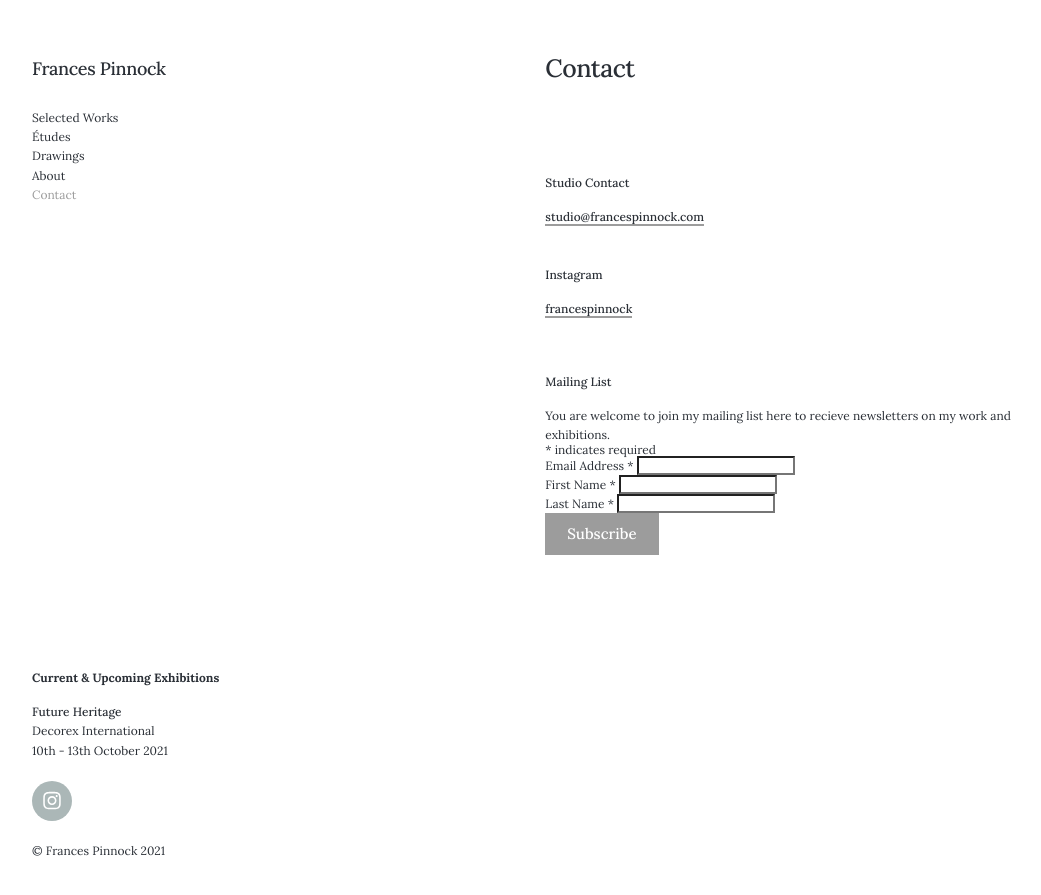
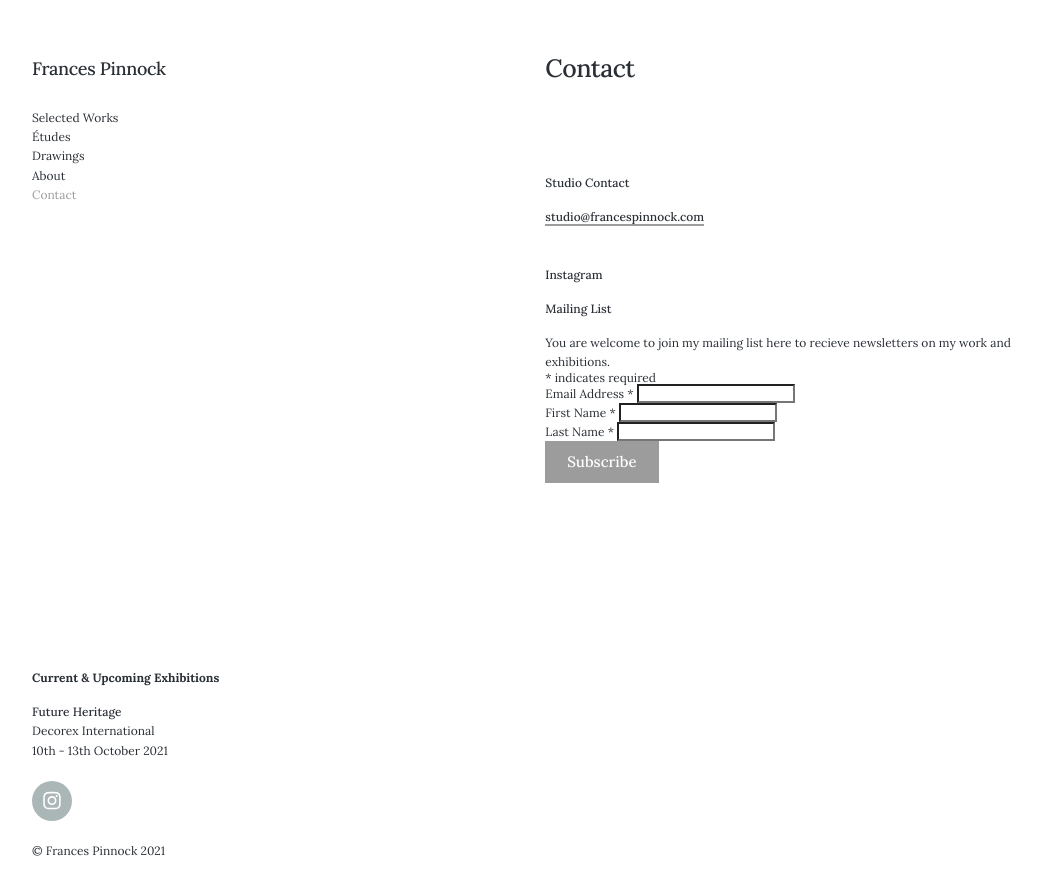
Before and after one commit to francespinnock/francespinnock.github.io, a Jekyll site: the page built from _pages/enquire.md, in a window 1280 px wide and 900 px high. Shown: the top 895 px of the window, without its empty margins (28-1069 px from the left). Built offline with Jekyll 4.4.1, drawn with Linux system fonts in a browser that asks for light colours; nearby versions of some CDN libraries; comment, search, counter and statistics services are not loaded.

Commit message:
Update enquire.md

```diff
--- a/_pages/enquire.md
+++ b/_pages/enquire.md
@@ -14,10 +14,7 @@ featured_image: /images/demo/demo-landscape.jpg
 <br />
 **Instagram**
 
-[francespinnock](https://www.instagram.com/francespinnock)
-<br />
-<br />
-<br />
+
 
 **Mailing List**
 
```
